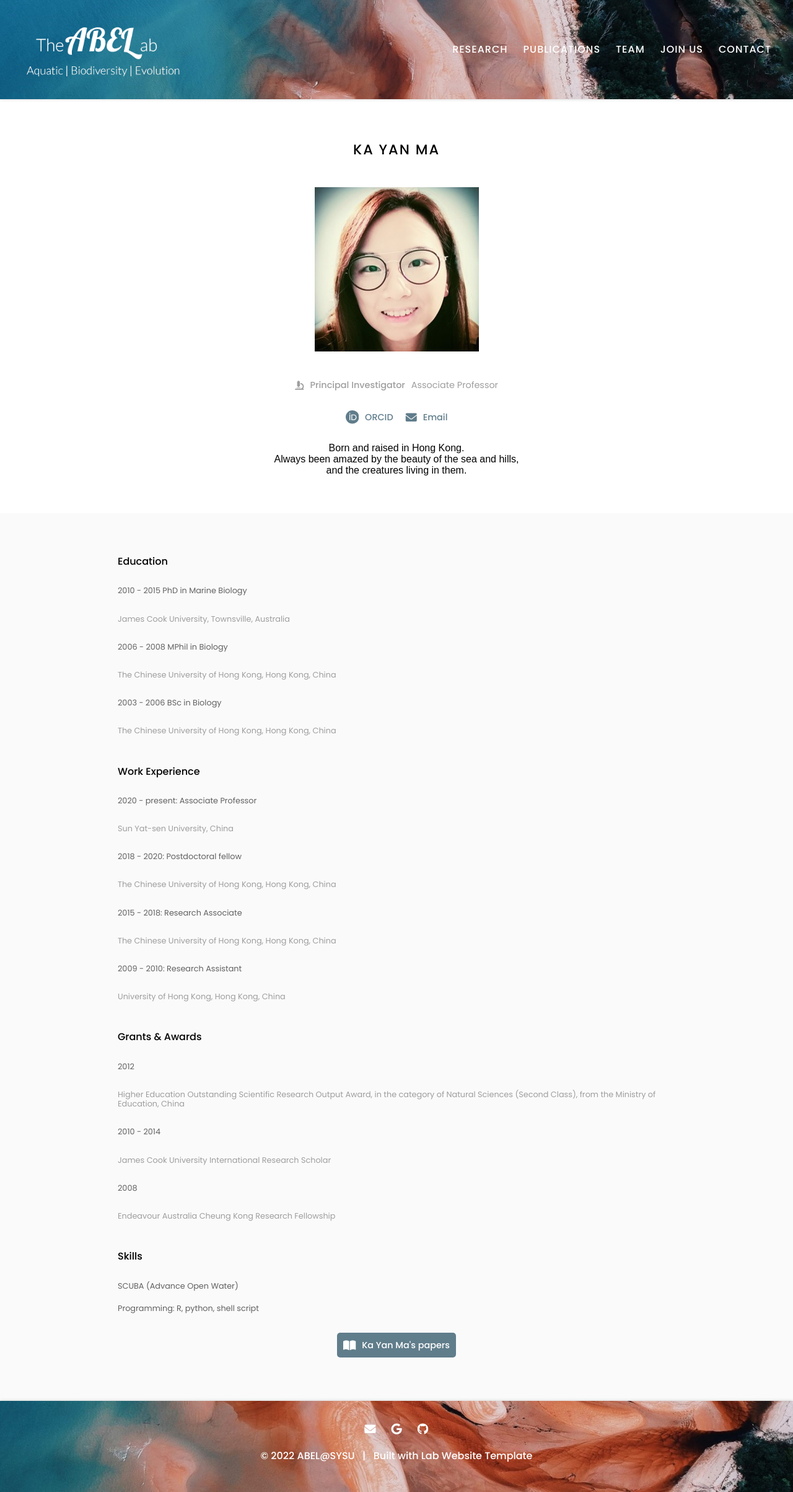
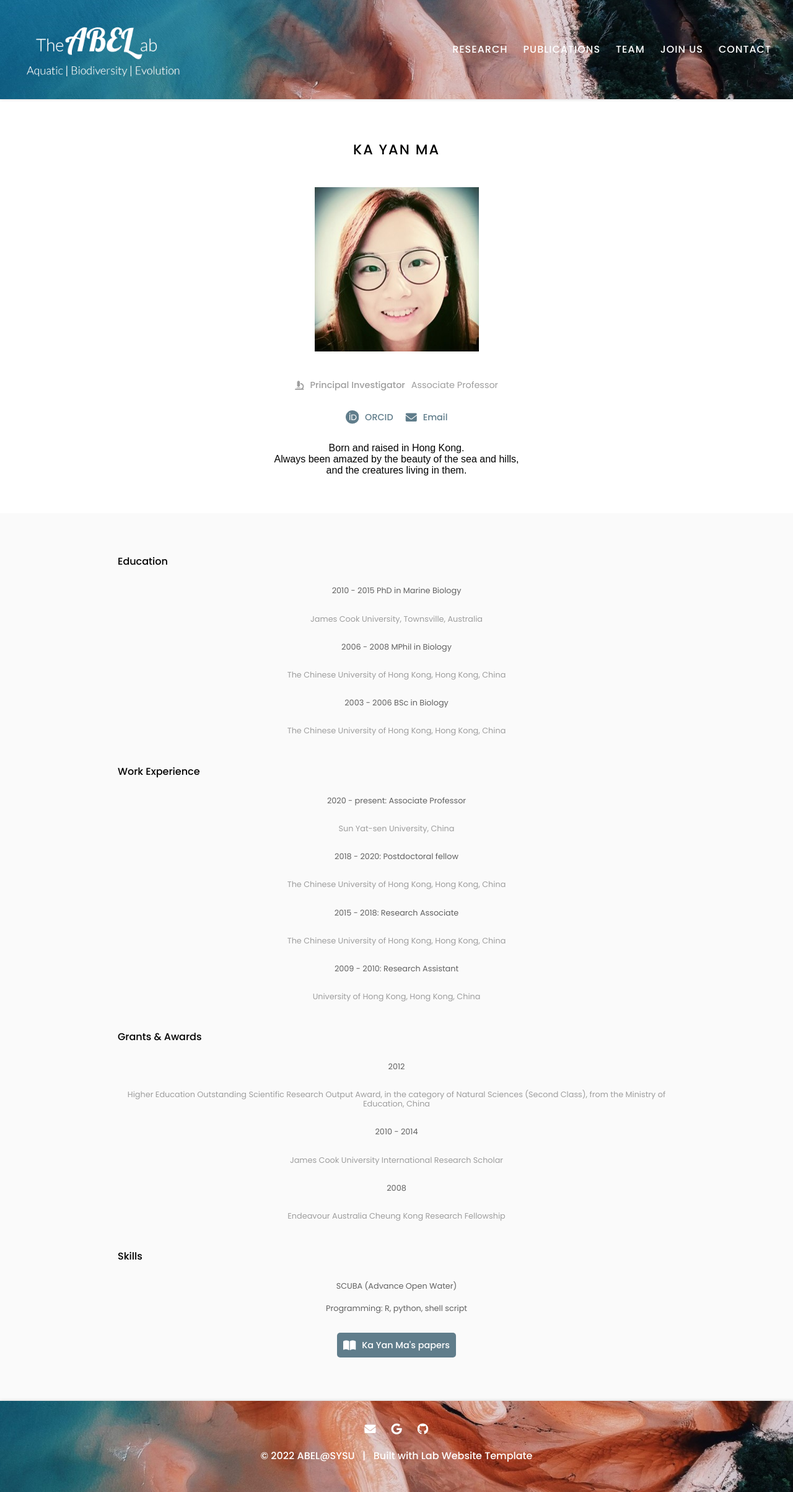
Before and after one commit to abel-sysu/en, a Jekyll site: the page built from _members/kayan-ma.md, in a window 1280 px wide. Shown: the whole page at 62% size. Built offline with Jekyll 4.4.1, drawn with Linux system fonts in a browser that asks for light colours.

Commit message:
Update heading.scss

```diff
--- a/css/heading.scss
+++ b/css/heading.scss
@@ -47,7 +47,6 @@ h5 {
   font-size: 0.8rem;
   font-family: $sans;
   font-weight: $light;
-  text-align: left;
   color: $gray-700;
   line-height: $spacing - 0.3;
 }
@@ -55,7 +54,6 @@ h6 {
   font-size: 0.8rem;
   font-family: $sans;
   font-weight: $light;
-  text-align: left;
   color: $gray-500;
   line-height: $spacing - 0.3;
   margin-top: $spacing - 0.5;
```
